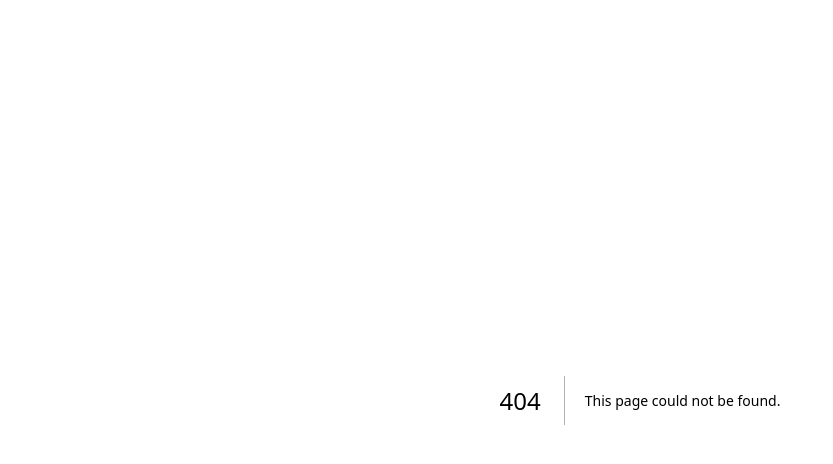
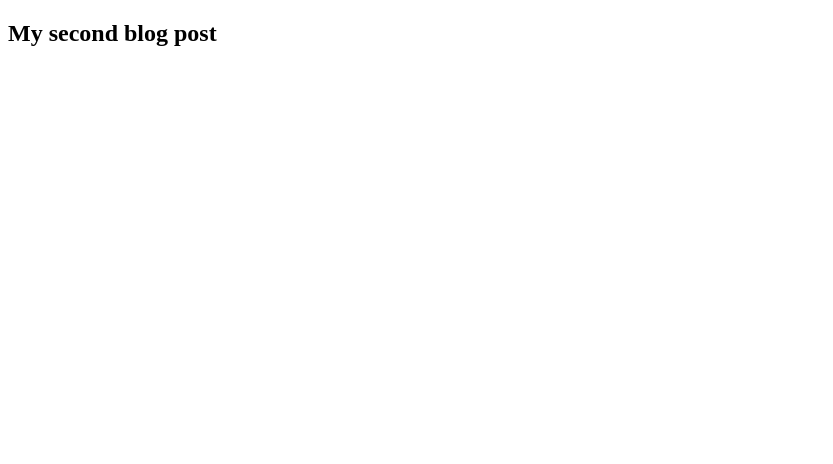
Before and after one commit to ColinAdo/learning-next-js, a Next.js app: page /blog/second in a window 1280 px wide. Before the commit this address had no page. Shown: the top 464 px of the page, without its empty margins (0-833 px from the left). Built offline with nearby package versions, Linux system fonts and the light colour scheme.

Commit message:
Add nested routes

```diff
--- /dev/null
+++ b/src/app/blog/first/page.tsx
@@ -0,0 +1,3 @@
+export default function FirstPost() {
+    return <h2>My first blog post</h2>;
+}
--- /dev/null
+++ b/src/app/blog/page.tsx
@@ -0,0 +1,3 @@
+export default function Blog() {
+    return <h2>Blog post</h2>
+}
--- /dev/null
+++ b/src/app/blog/second/page.tsx
@@ -0,0 +1,3 @@
+export default function SecondPost() {
+    return <h2>My second blog post</h2>;
+}
```
